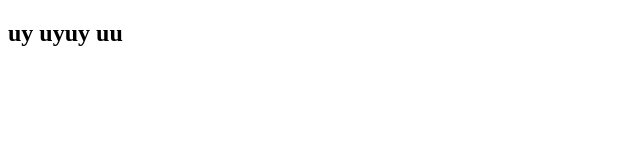
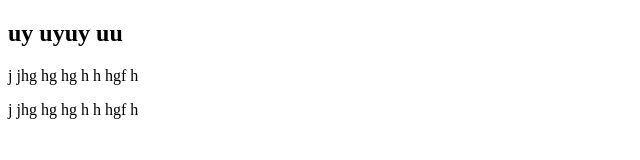
Before and after one commit to courseMy/08_16_2019, a plain HTML site: page First/sample1.html in a window 1280 px wide. Shown: the whole page, without its empty margins (0-640 px from the left). Drawn offline with Linux system fonts and the light colour scheme.

Commit message:
seconf commit

```diff
--- a/First/sample1.html
+++ b/First/sample1.html
@@ -8,5 +8,8 @@
 </head>
 <body>
     <h2>uy uyuy  uu</h2>
+    <p>j jhg hg hg h h hgf h</p>
+    <p>j jhg hg hg h h hgf h</p>
+
 </body>
 </html>
```
